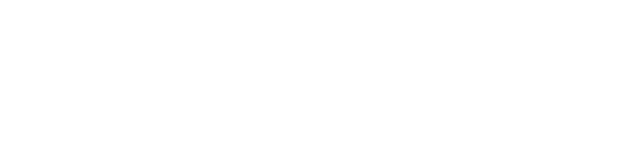
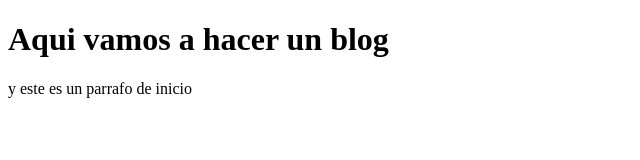
Before and after one commit to Zaceli/ojala, a plain HTML site: page index.html in a window 1280 px wide. Shown: the whole page, without its empty margins (0-640 px from the left). Drawn offline with Linux system fonts and the light colour scheme.

Commit message:
Commit agregado recien

```diff
--- a/estilos.css
+++ b/estilos.css
@@ -1,5 +1,5 @@
 body{
     color: deeppink;
     text-align: center;
-    font-family: "arial";
+    font-family: Arial, Helvetica, sans-serif;
 }
--- a/index.html
+++ b/index.html
@@ -0,0 +1,13 @@
+<!DOCTYPE html>
+<html lang="en">
+<head>
+    <meta charset="UTF-8">
+    <meta http-equiv="X-UA-Compatible" content="IE=edge">
+    <meta name="viewport" content="width=device-width, initial-scale=1.0">
+    <title>titulo del blog</title>
+</head>
+<body>
+    <h1>Aqui vamos a hacer un blog</h1>
+    <p>y este es un parrafo de inicio</p>
+</body>
+</html>
```
